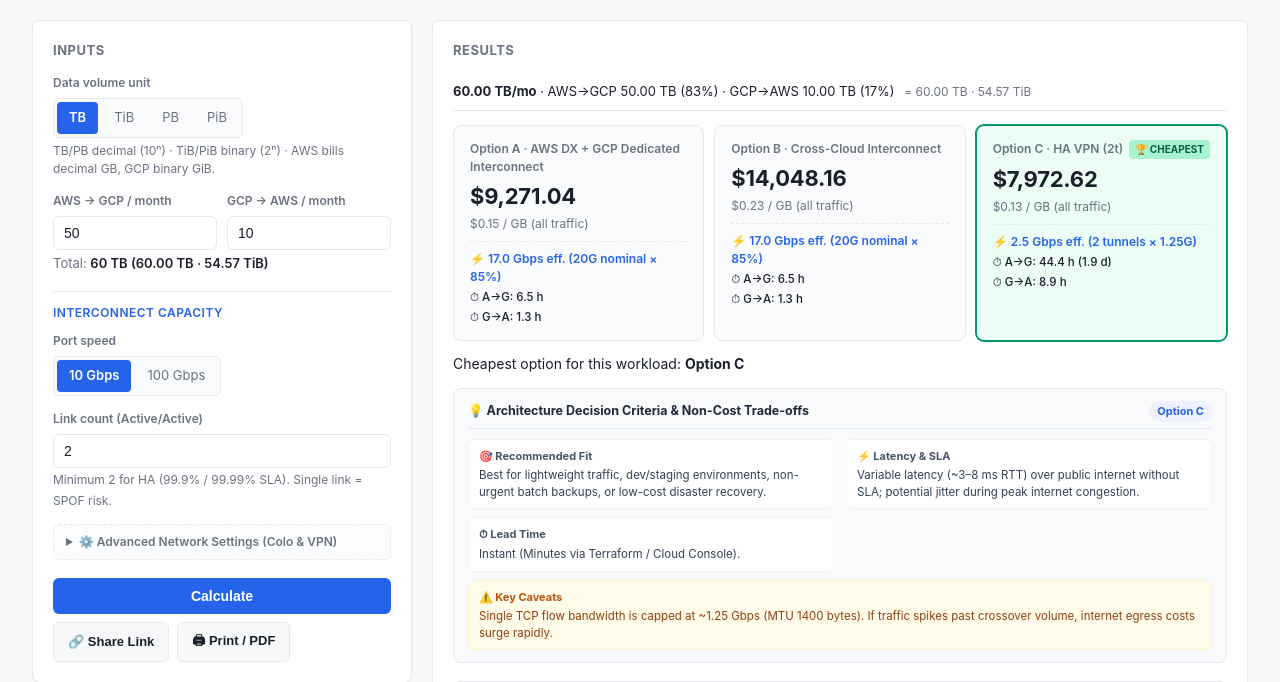
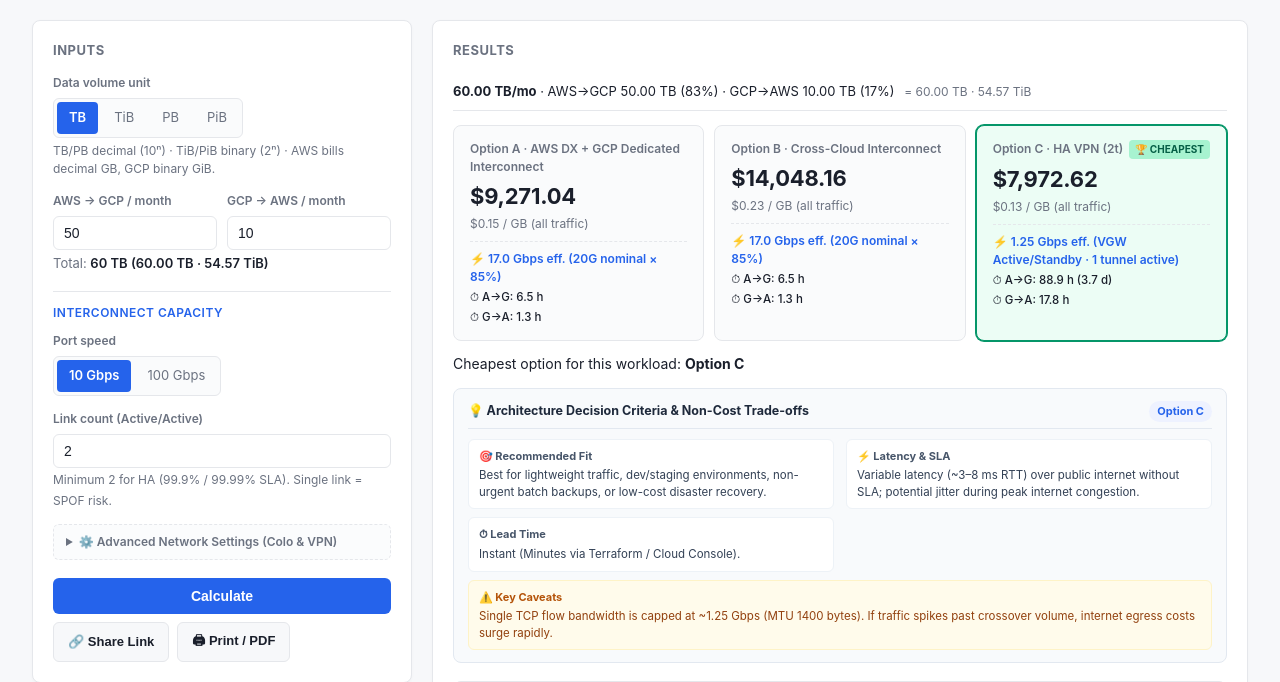
Before and after one commit to wxdxh/interconnect-cost-calculator, a FastAPI app: page / in a window 1280 px wide. Shown: the part 89-771 px from the top of the page. Run offline with FastAPI, Linux system fonts and the light colour scheme; some libraries are stand-ins or nearby versions.

Commit message:
feat: distinguish 2 tunnels VGW Active/Standby (~1.25G) vs TGW ECMP Active/Active (~2.5G) routing and pricing

```diff
--- a/i18n.py
+++ b/i18n.py
@@ -20,8 +20,8 @@ TRANSLATIONS = {
         "colo_label": "Colo cross-connect /mo per link",
         "colo_opt": "(Option A only, USD)",
         "colo_hint": "Varies by facility (KINX Gasan, LG U+ Pyeongchon, Sejong IX).",
-        "vpn_tunnels_label": "VPN tunnels",
-        "vpn_hint": "Per-tunnel effective ~1.25 Gbps (single flow). >2 tunnels uses AWS Transit Gateway ECMP (adds TGW attachment + data processing).",
+        "vpn_tunnels_label": "VPN Tunnels & Routing Mode",
+        "vpn_hint": "Effective bandwidth ~1.25 Gbps per tunnel. AWS VGW lacks ECMP support (Active/Standby, ~1.25 Gbps). For Active/Active ECMP (~2.5 Gbps) on 2 tunnels or scaling to 4+ tunnels, AWS Transit Gateway (TGW) is required with Attachment ($0.05/hr) and Data Processing ($0.02/GB) fees.",
         "calculate_btn": "Calculate",
         "spof_warn": "⚠ Single point of failure (SPOF) — 1 link means any maintenance or outage on the port, fiber, or cross-connect drops 100% of cross-cloud traffic. Production SLAs (99.9% / 99.99%) mandate ≥ 2 diverse Active/Active links. Set Link count to 2 or more.",
         "cheapest_badge": "🏆 CHEAPEST",
@@ -47,7 +47,7 @@ TRANSLATIONS = {
         "notes_title": "Option scope notes:",
         "note_a": "Option A (DI + AWS DX): Customer-owned router hardware/colo rack costs not included.",
         "note_b": "Option B (CCI): Google managed cross-connect directly into AWS Direct Connect Seoul location.",
-        "note_c": "Option C (HA VPN): Internet-based IPsec tunnels; >2 tunnels uses AWS TGW ECMP with $0.02/GB processing fee.",
+        "note_c": "Option C (HA VPN): Internet-based IPsec tunnels; AWS VGW operates in Active/Standby (~1.25 Gbps). TGW ECMP enables Active/Active aggregated bandwidth with a $0.02/GB data processing fee.",
         "note_transfer": "Transfer times: Interconnect eff ~85%; VPN per-tunnel ~1.25 Gbps.",
         "export_label": "Export:",
         "prices_as_of": "Prices as of",
@@ -113,8 +113,8 @@ TRANSLATIONS = {
         "colo_label": "Colo Cross-Connect 요금 / Link당 월",
         "colo_opt": "(Option A 전용, USD)",
         "colo_hint": "코로케이션 시설별 상이 (KINX 가산, LG U+ 평촌, Sejong IX 등).",
-        "vpn_tunnels_label": "VPN Tunnel 수",
-        "vpn_hint": "Tunnel당 유효 대역폭 ~1.25 Gbps. 2개 초과 시 AWS Transit Gateway ECMP 사용 (TGW Attachment + Data Processing 요금 추가).",
+        "vpn_tunnels_label": "VPN Tunnel 수 및 라우팅 모드",
+        "vpn_hint": "Tunnel당 유효 대역폭 ~1.25 Gbps. AWS VGW는 ECMP 미지원으로 2개 터널 중 1개만 활성화(Active/Standby, ~1.25 Gbps)됩니다. 2개 터널을 Active/Active(~2.5 Gbps)로 묶거나 4개 이상 확장 시 AWS Transit Gateway(TGW ECMP)가 필요하며, TGW Attachment($0.05/hr) 및 Data Processing($0.02/GB) 요금이 추가됩니다.",
         "calculate_btn": "비용 계산하기 (Calculate)",
         "spof_warn": "⚠ 단일 장애점 (SPOF) 경고 — Link가 1개인 경우 Port, 광케이블, Cross-Connect 작업 또는 장애 시 Cross-Cloud 트래픽이 100% 중단됩니다. 프로덕션 SLA(99.9% / 99.99%) 충족을 위해 2개 이상의 Active/Active Link 구성을 권장합니다.",
         "cheapest_badge": "🏆 최저가 (CHEAPEST)",
@@ -140,7 +140,7 @@ TRANSLATIONS = {
         "notes_title": "옵션별 유의사항:",
         "note_a": "Option A (DI + AWS DX): 고객 소유 Router 하드웨어, Colo 랙/전력/공조 비용은 제외되어 있습니다.",
         "note_b": "Option B (CCI): Google 관리형으로 AWS Direct Connect 서울 위치에 직접 연결됩니다.",
-        "note_c": "Option C (HA VPN): 공용 인터넷 기반 IPsec 터널 구성이며, 2개 초과 시 AWS TGW ECMP 및 Data Processing 요금($0.02/GB)이 발생합니다.",
+        "note_c": "Option C (HA VPN): 공용 인터넷 기반 IPsec 터널 구성이며, 기본 AWS VGW는 Active/Standby(~1.25 Gbps)로 동작합니다. TGW ECMP 선택 시 Active/Active 결합 대역폭을 지원하며 Data Processing 요금($0.02/GB)이 추가됩니다.",
         "note_transfer": "전송 시간: Interconnect 유효 효율 약 85%, VPN Tunnel당 약 1.25 Gbps 기준.",
         "export_label": "내보내기 (Export):",
         "prices_as_of": "기준 요금 일자:",
--- a/main.py
+++ b/main.py
@@ -105,7 +105,7 @@ def calculate(
     port_gbps: Literal[10, 100] | int = 10,
     link_count: int = 2,
     colo_per_link_monthly: float = 0.0,
-    vpn_tunnels: int = 2,
+    vpn_tunnels: int | str = "2_vgw",
     lang: str = "en",
     show_breakeven: bool = False,
 ) -> dict:
@@ -123,7 +123,6 @@ def calculate(
     amount_a2g = max(0.0, float(amount_a2g))
     amount_g2a = max(0.0, float(amount_g2a))
     link_count = max(1, int(link_count))
-    vpn_tunnels = max(2, int(vpn_tunnels))
     colo_per_link_monthly = max(0.0, float(colo_per_link_monthly))
 
     port_gbps_val = 100 if int(port_gbps) == 100 else 10
@@ -168,11 +167,30 @@ def calculate(
     b_time_g2a_h = _transfer_time_hours(bytes_g2a, b_bw_gbps)
     b_time_total_h = _transfer_time_hours(bytes_total, b_bw_gbps)
 
-    # --- Option C: HA VPN (scales via TGW ECMP) ---
-    tunnels = vpn_tunnels
+    # --- Option C: HA VPN (VGW Active/Standby vs TGW ECMP) ---
+    vpn_str = str(vpn_tunnels).strip().lower()
+    if vpn_str in ("2_vgw", "2_vgw_active_standby", "2-vgw", "2"):
+        tunnels = 2
+        uses_tgw = False
+        active_tunnels = 1
+        vpn_val_code = "2_vgw"
+    elif vpn_str in ("2_tgw", "2_tgw_ecmp", "2-tgw"):
+        tunnels = 2
+        uses_tgw = True
+        active_tunnels = 2
+        vpn_val_code = "2_tgw"
+    else:
+        try:
+            num = int(vpn_str)
+        except ValueError:
+            num = 2
+        tunnels = max(2, num)
+        uses_tgw = True
+        active_tunnels = tunnels
+        vpn_val_code = str(tunnels)
+
     # Each AWS Site-to-Site VPN connection has 2 tunnels
     aws_vpn_connections = max(1, tunnels // 2)
-    uses_tgw = tunnels > 2
 
     c_gcp_tunnel = vpn["gcp_vpn_tunnel_hourly_seoul"] * tunnels * hours
     c_aws_vpn = vpn["aws_vpn_connection_hourly"] * aws_vpn_connections * hours
@@ -189,7 +207,7 @@ def calculate(
     # GCP Internet egress (tiered) for G→A direction (Seoul → South Korea)
     c_gcp_internet_egress = _tiered_cost_gib(gib_g2a, vpn["gcp_internet_egress_seoul_to_korea_tiers_per_gib"])
     c_total = c_infra + c_aws_internet_egress + c_aws_tgw_data + c_gcp_internet_egress
-    c_bw_gbps = tunnels * vpn["per_tunnel_effective_gbps"]
+    c_bw_gbps = active_tunnels * vpn["per_tunnel_effective_gbps"]
     c_time_a2g_h = _transfer_time_hours(bytes_a2g, c_bw_gbps)
     c_time_g2a_h = _transfer_time_hours(bytes_g2a, c_bw_gbps)
     c_time_total_h = _transfer_time_hours(bytes_total, c_bw_gbps)
@@ -302,8 +320,10 @@ def calculate(
             "link_count": link_count,
             "colo_per_link_monthly": colo_per_link_monthly,
             "vpn_tunnels": tunnels,
+            "vpn_val_code": vpn_val_code,
             "aws_vpn_connections": aws_vpn_connections,
             "uses_tgw": uses_tgw,
+            "active_tunnels": active_tunnels,
             "pct_a2g": pct_a2g,
             "pct_g2a": pct_g2a,
             "total_tb": bytes_total / (10 ** 12),
@@ -367,7 +387,9 @@ def calculate(
             "egress_g2a_pct": b_eg_g2a_pct,
         },
         "option_c": {
-            "label": f"HA VPN ({tunnels} tunnels{' + TGW ECMP' if uses_tgw else ''})",
+            "label": (
+                f"HA VPN ({tunnels} tunnels · {'TGW ECMP' if uses_tgw else 'VGW Active/Standby'})"
+            ),
             "infra": {
                 "subtotal": c_infra,
                 "gcp_tunnel": c_gcp_tunnel,
@@ -386,17 +408,34 @@ def calculate(
             "total": c_total,
             "per_gb": per_gb_c,
             "bw_gbps": c_bw_gbps,
-            "bw_nominal_gbps": tunnels * 1.25,
+            "bw_nominal_gbps": active_tunnels * 1.25,
             "bw_desc": (
-                f"{c_bw_gbps:.1f} Gbps 실효 ({tunnels}개 터널 × 1.25G)"
+                (
+                    f"1.25 Gbps 실효 (VGW Active/Standby · 1터널 활성)"
+                    if (tunnels == 2 and not uses_tgw)
+                    else (
+                        f"2.5 Gbps 실효 (2개 터널 TGW ECMP × 1.25G)"
+                        if (tunnels == 2 and uses_tgw)
+                        else f"{c_bw_gbps:.1f} Gbps 실효 ({tunnels}개 터널 TGW ECMP × 1.25G)"
+                    )
+                )
                 if lang_code == "ko"
-                else f"{c_bw_gbps:.1f} Gbps eff. ({tunnels} tunnels × 1.25G)"
+                else (
+                    f"1.25 Gbps eff. (VGW Active/Standby · 1 tunnel active)"
+                    if (tunnels == 2 and not uses_tgw)
+                    else (
+                        f"2.5 Gbps eff. (2 tunnels TGW ECMP × 1.25G)"
+                        if (tunnels == 2 and uses_tgw)
+                        else f"{c_bw_gbps:.1f} Gbps eff. ({tunnels} tunnels TGW ECMP × 1.25G)"
+                    )
+                )
             ),
             "time_h": c_time_a2g_h,
             "time_a2g_h": c_time_a2g_h,
             "time_g2a_h": c_time_g2a_h,
             "time_total_h": c_time_total_h,
             "uses_tgw": uses_tgw,
+            "active_tunnels": active_tunnels,
             "infra_pct": c_infra_pct,
             "egress_a2g_pct": c_eg_a2g_pct,
             "egress_g2a_pct": c_eg_g2a_pct,
@@ -448,7 +487,7 @@ async def calc(
     port_gbps: int = Form(10),
     link_count: int = Form(2),
     colo_per_link_monthly: float = Form(0.0),
-    vpn_tunnels: int = Form(2),
+    vpn_tunnels: str = Form("2_vgw"),
     lang: str = Form("en"),
     show_breakeven: Optional[str] = Form(None),
 ):
@@ -605,7 +644,7 @@ def _parse_export_inputs(
     port_gbps: int,
     link_count: int,
     colo_per_link_monthly: float,
-    vpn_tunnels: int,
+    vpn_tunnels: str,
     lang: str = "en",
 ) -> dict:
     return calculate(
@@ -628,7 +667,7 @@ async def export_csv(
     port_gbps: int = Form(10),
     link_count: int = Form(2),
     colo_per_link_monthly: float = Form(0.0),
-    vpn_tunnels: int = Form(2),
+    vpn_tunnels: str = Form("2_vgw"),
     lang: str = Form("en"),
 ):
     ctx = _parse_export_inputs(
@@ -651,7 +690,7 @@ async def export_md(
     port_gbps: int = Form(10),
     link_count: int = Form(2),
     colo_per_link_monthly: float = Form(0.0),
-    vpn_tunnels: int = Form(2),
+    vpn_tunnels: str = Form("2_vgw"),
     lang: str = Form("en"),
 ):
     ctx = _parse_export_inputs(
--- a/templates/index.html
+++ b/templates/index.html
@@ -90,7 +90,9 @@
       if (p.has('links')) form.elements.link_count.value = p.get('links');
       if (p.has('colo')) form.elements.colo_per_link_monthly.value = p.get('colo');
       if (p.has('vpn') && form.elements.vpn_tunnels) {
-        const vRadio = form.querySelector(`input[name="vpn_tunnels"][value="${p.get('vpn')}"]`);
+        let vVal = p.get('vpn');
+        if (vVal === '2') vVal = '2_vgw';
+        const vRadio = form.querySelector(`input[name="vpn_tunnels"][value="${vVal}"]`);
         if (vRadio) vRadio.checked = true;
       }
       if (p.has('be') && form.elements.show_breakeven) {
@@ -231,10 +233,11 @@
           <div class="field">
             <label class="field-label">{{ t.vpn_tunnels_label }} (Option C)</label>
             <div class="pills" role="radiogroup" aria-label="VPN tunnels">
-              <label class="pill"><input type="radio" name="vpn_tunnels" value="2" checked> 2 (~1.25 Gbps)</label>
-              <label class="pill"><input type="radio" name="vpn_tunnels" value="4"> 4 (~5 Gbps, TGW)</label>
-              <label class="pill"><input type="radio" name="vpn_tunnels" value="8"> 8 (~10 Gbps, TGW)</label>
-              <label class="pill"><input type="radio" name="vpn_tunnels" value="16"> 16 (~20 Gbps, TGW)</label>
+              <label class="pill"><input type="radio" name="vpn_tunnels" value="2_vgw" checked> 2 (VGW · 1.25G)</label>
+              <label class="pill"><input type="radio" name="vpn_tunnels" value="2_tgw"> 2 (TGW · 2.5G)</label>
+              <label class="pill"><input type="radio" name="vpn_tunnels" value="4"> 4 (TGW · 5G)</label>
+              <label class="pill"><input type="radio" name="vpn_tunnels" value="8"> 8 (TGW · 10G)</label>
+              <label class="pill"><input type="radio" name="vpn_tunnels" value="16"> 16 (TGW · 20G)</label>
             </div>
             <p class="fieldhint">{{ t.vpn_hint }}</p>
           </div>
```
Also changed, not shown: USER_GUIDE.md (+9 -5 lines), USER_GUIDE_KO.md (+9 -5 lines), tests/test_calculations.py (+29 -0 lines), tests/test_endpoints.py (+17 -0 lines).
